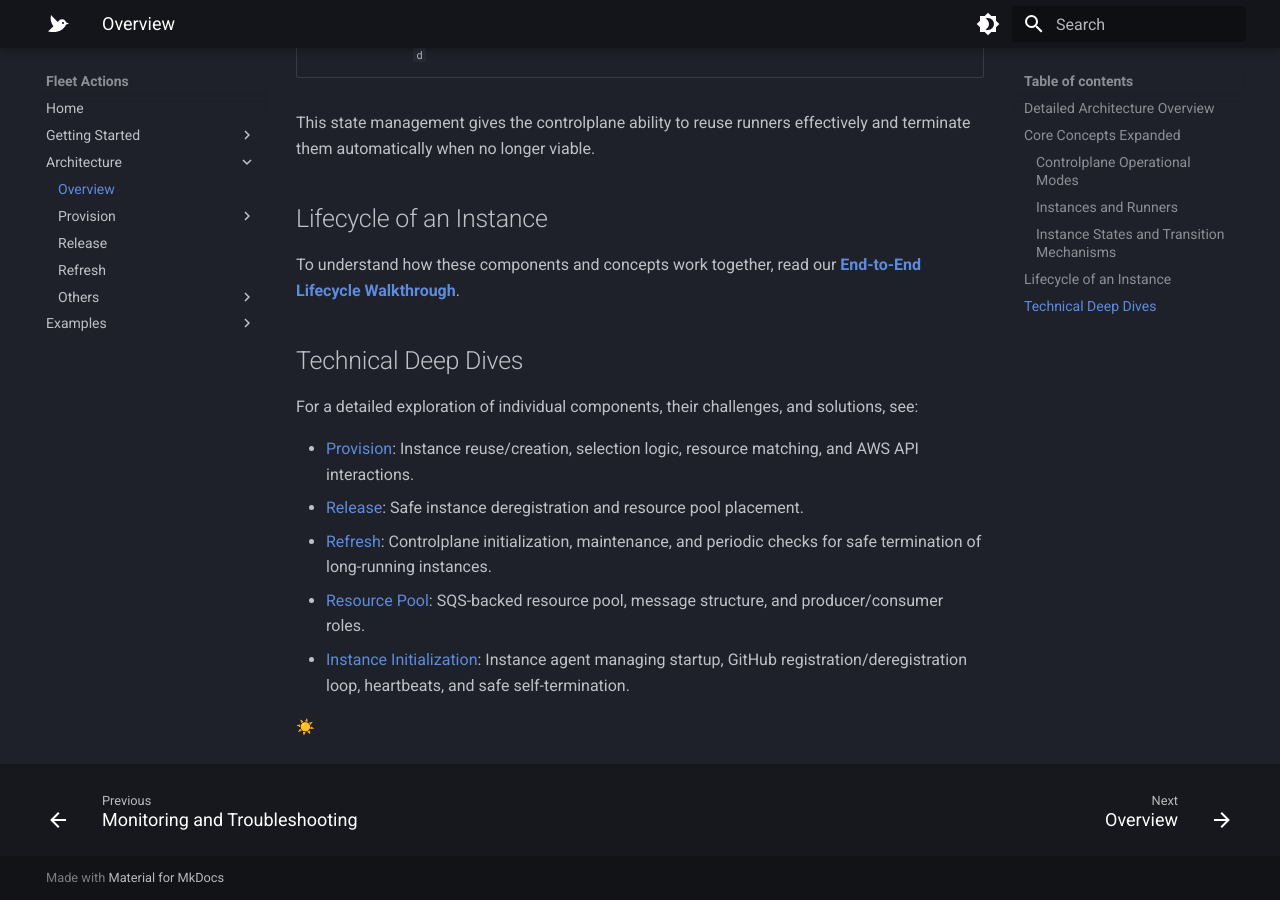
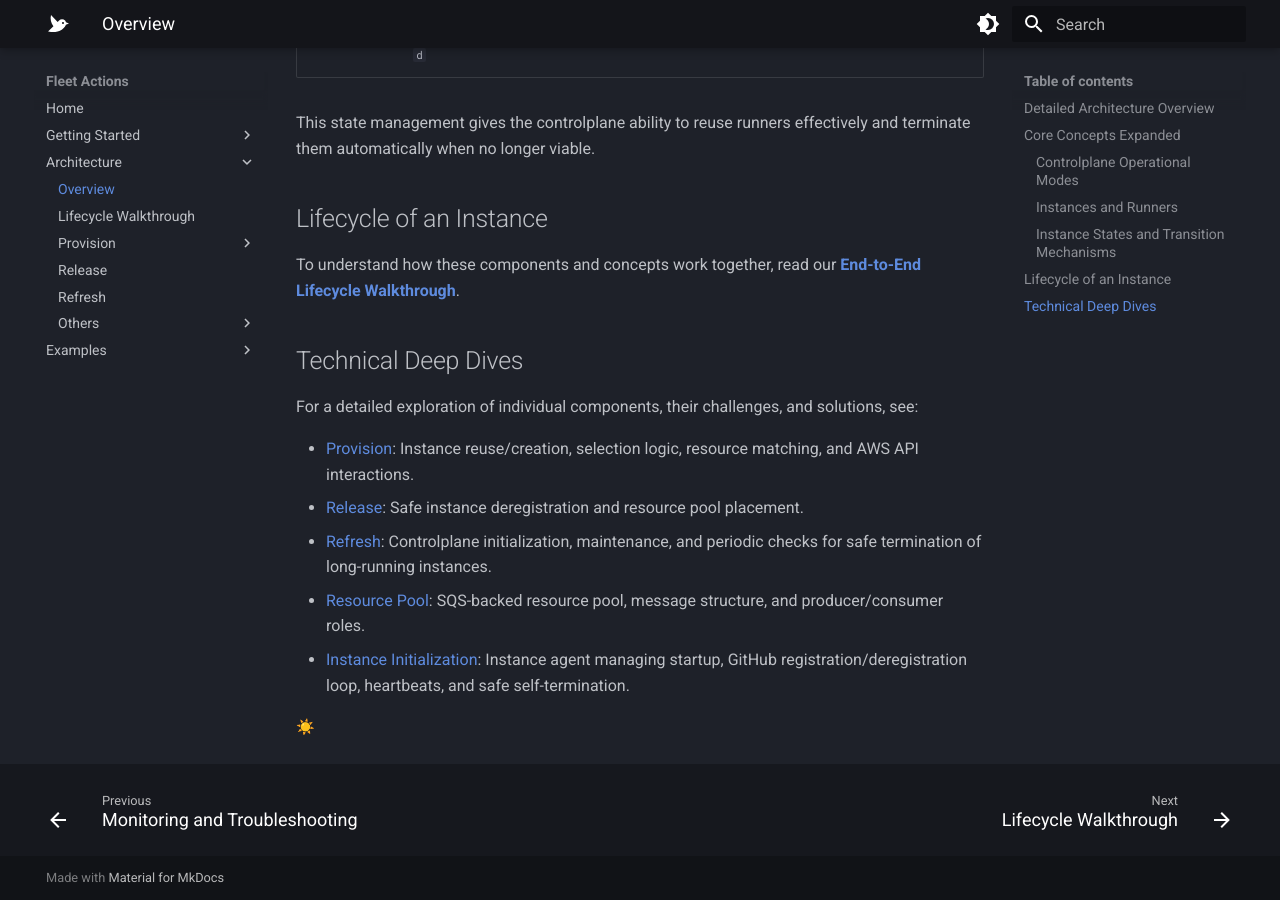
Before and after one commit to fleet-actions/ec2-runner-pool-manager, an MkDocs documentation site: the page built from docs/architecture/overview.md, in a window 1280 px wide and 900 px high, scrolled down 3051 px. Built offline with MkDocs 1.6.1 and Material for MkDocs 9.7.7, drawn with Linux system fonts in a browser that asks for light colours; emoji names are drawn with the system emoji font; some of the changed lines change nothing that is shown.

Commit message:
chore(ci): update mkdocs workflow name and site URL

```diff
--- a/mkdocs.yml
+++ b/mkdocs.yml
@@ -1,5 +1,5 @@
 site_name: Fleet Actions
-site_url: https://mydomain.org/mysite
+site_url: https://fleet-actions.github.io/ec2-runner-pool-manager/
 theme:
   name: material
   icon:
@@ -55,6 +55,7 @@ nav:
   # - Case Study: case-study.md
   - Architecture:
       - Overview: architecture/overview.md
+      - Lifecycle Walkthrough: architecture/lifecycle-walkthrough.md
       - Provision:
           - Overview: architecture/provision/provision.md
           - Selection:
```
Also changed, not shown: 1 other file.
